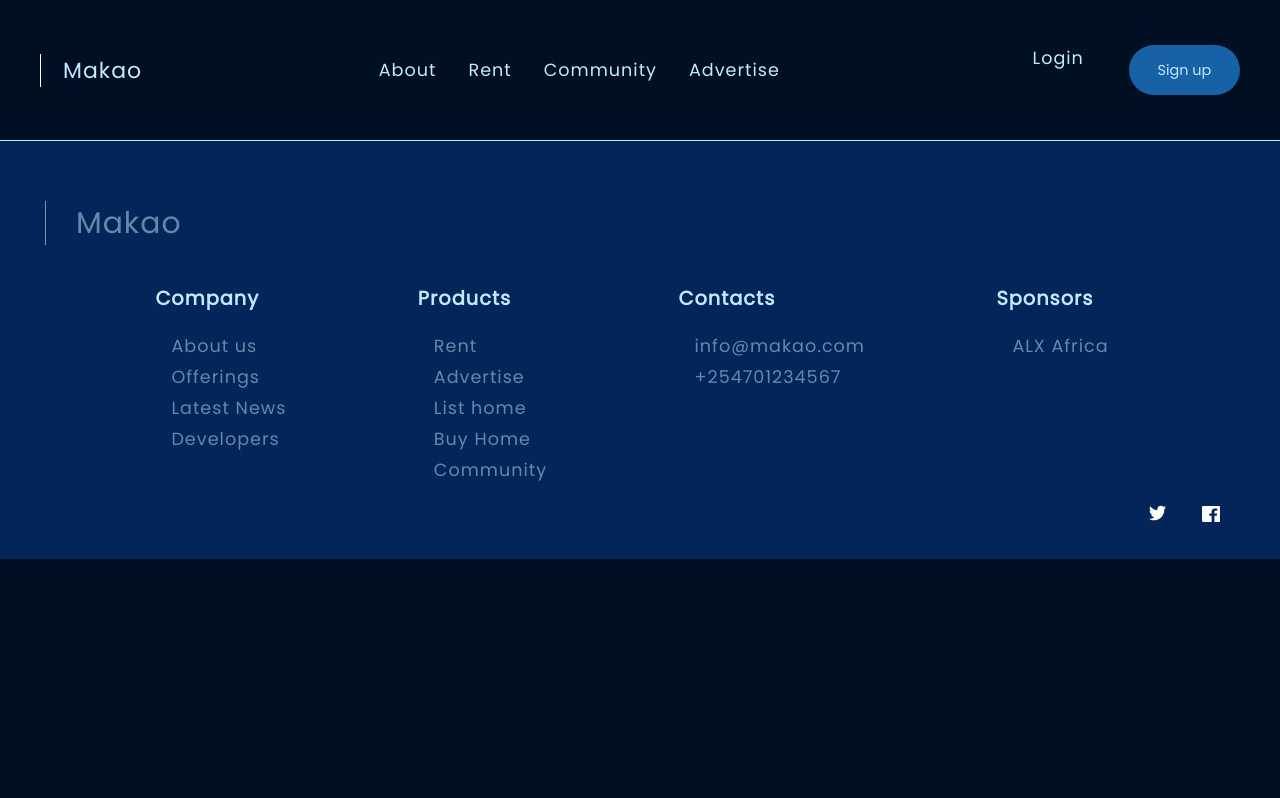
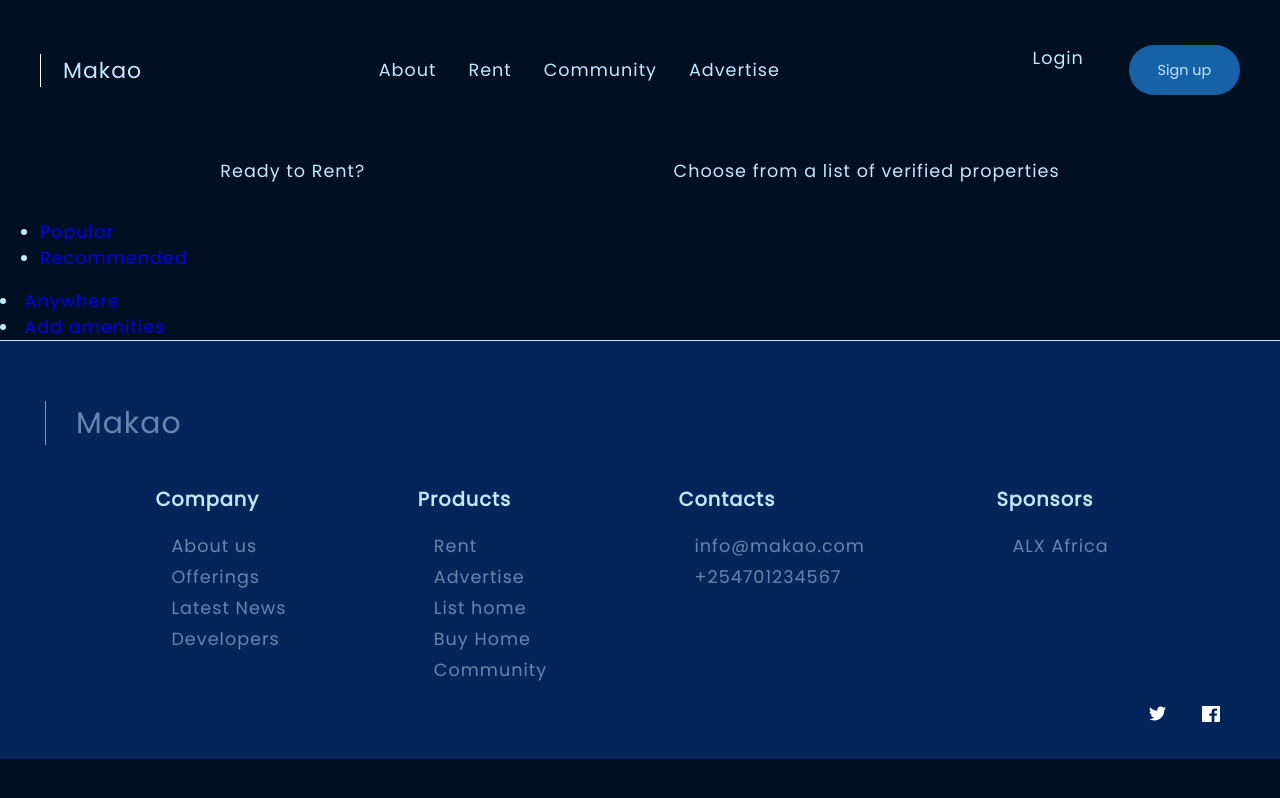
Before and after one commit to CKBrian/Makao, a React (Vite) app in the folder frontend/: page /listings in a window 1280 px wide. Built offline with nearby package versions, Linux system fonts and the light colour scheme.

Commit message:
feat(Advertise):Add advertise property

```diff
--- a/frontend/src/components/Properties/PropertyList.jsx
+++ b/frontend/src/components/Properties/PropertyList.jsx
@@ -1,11 +1,13 @@
 import Header from '../Shared/Header/header'
 import Footer from '../Shared/Footer/footer'
+import Section from './section'
 
 
 const PropListings = () => {
     return (
         <>
             <Header></Header>
+            <Section/>
             <Footer></Footer>
         </>
      );
--- /dev/null
+++ b/frontend/src/components/Properties/section.jsx
@@ -0,0 +1,26 @@
+import './section.css'
+
+const Section = () => {
+    return (
+        <section className="list-main-section">
+            <div className="intro-sub-section">
+                <p className="top">Ready to Rent?</p>
+                <p className="top">Choose from a list of verified properties</p>
+            </div>
+            <div>
+                <nav className="left-nav">
+                    <ul className="mobile-nav">
+                    <li><a href="/about">Popular</a></li>
+                    <li><a href="/advertise">Recommended</a></li>
+                    </ul>
+                </nav>
+                <nav className="right-nav">
+                    <li><a href="/about">Anywhere</a></li>
+                    <li><a href="/advertise">Add amenities</a></li>
+                </nav>
+            </div>
+        </section>
+     );
+}
+
+export default Section;
```
Also changed, not shown: frontend/src/components/Properties/section.css (added).
